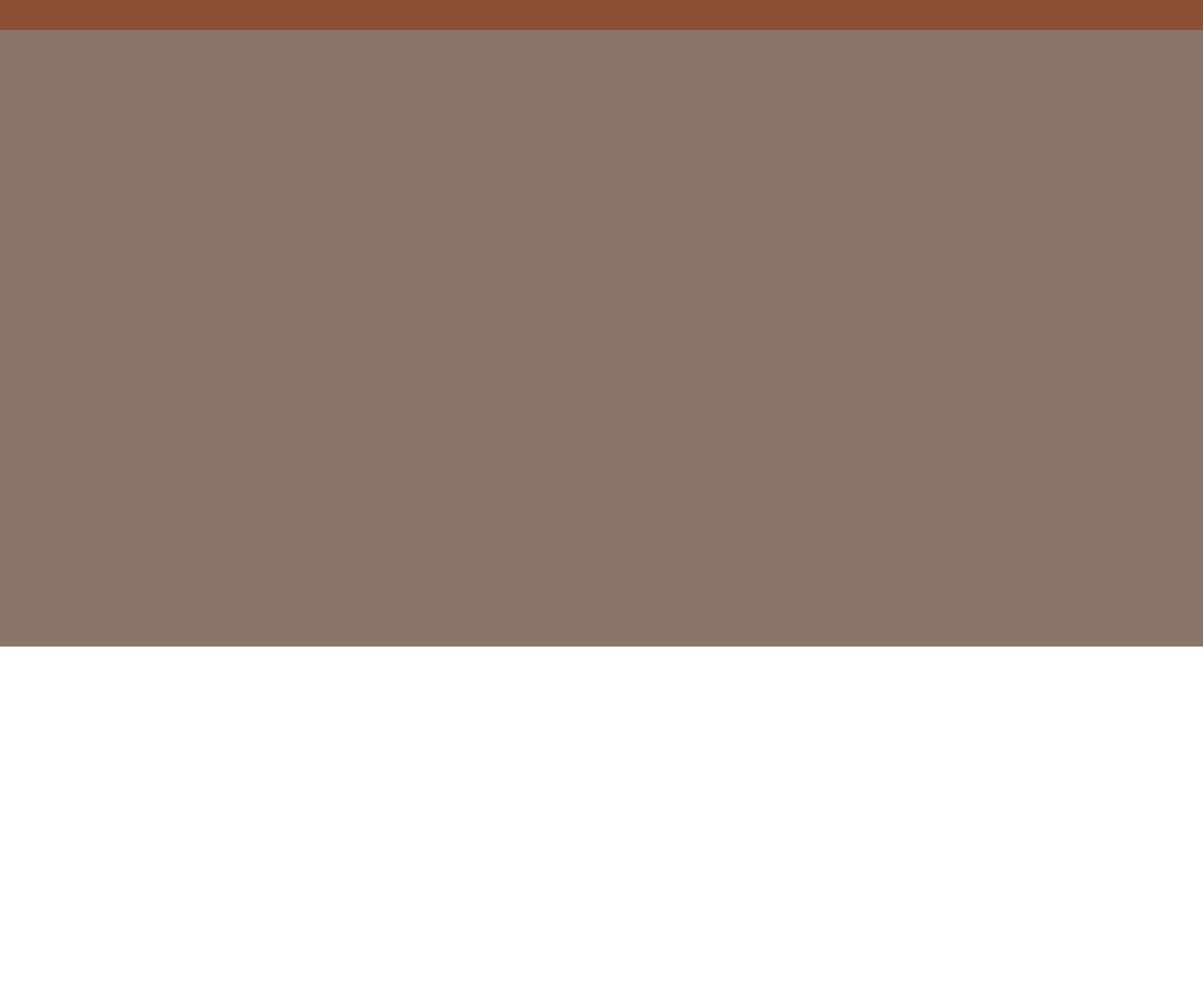
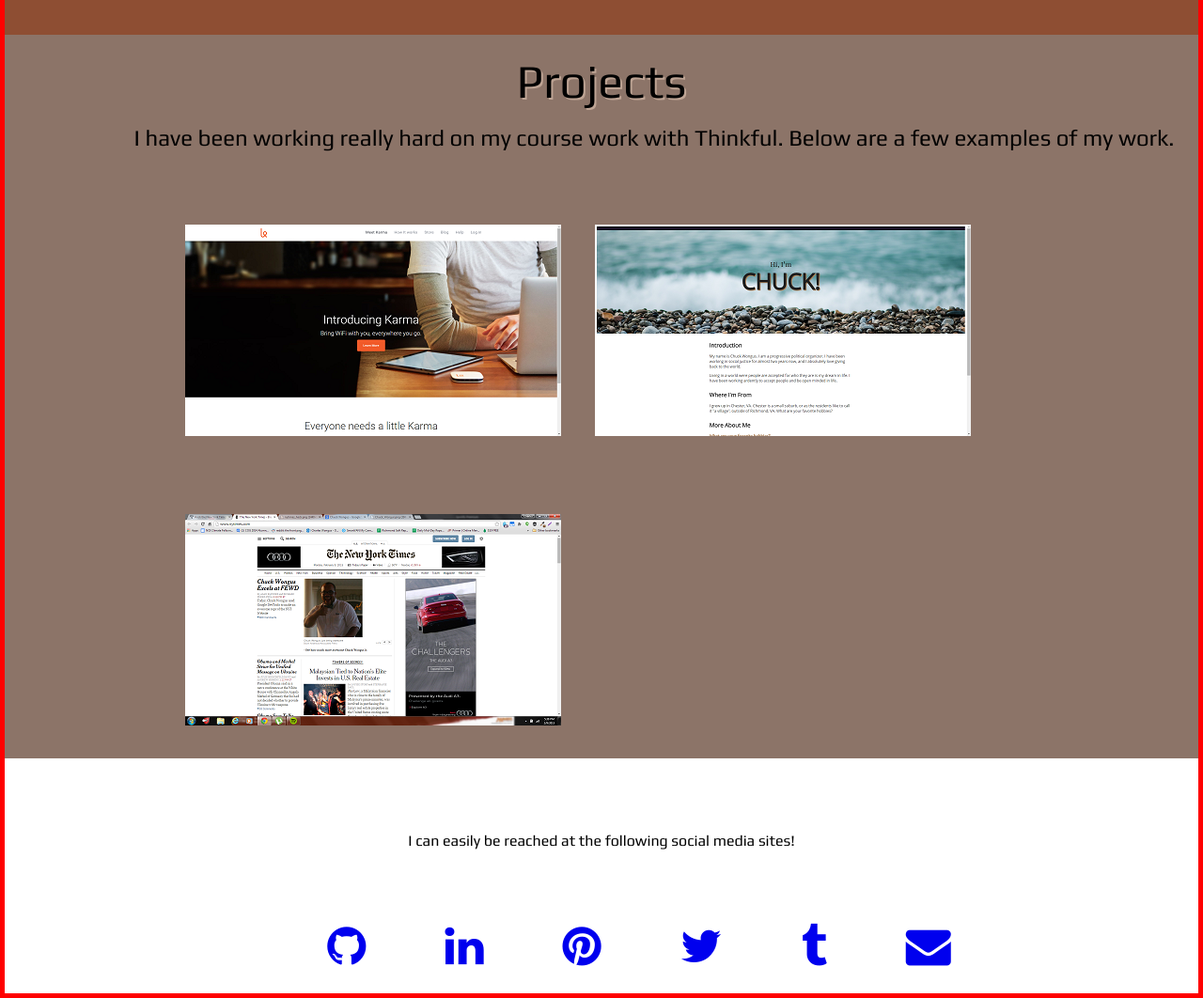
Before and after one commit to ActuallyItsCeCe/portfolio, a plain HTML site: page index.html in a window 1280 px wide. Shown: the part 1340-2402 px from the top of the page at 94% size. Before the commit the page ends 2028 px from the top, so only its background shows below. Drawn offline with Linux system fonts and the light colour scheme.

Commit message:
Commit from Mac

```diff
--- a/index.html
+++ b/index.html
@@ -17,7 +17,7 @@
                 <a href="#top"><li>Back to Top</li></a>
                 <a href="#story"><li>This is Chuck</li></a>
                 <a href="#projects"><li>Portfolio</li></a>
-                <li>Blog</li>
+                <a href="#contact"><li>Contact Me</li></a>
             </ul>
         </div>
     </nav>
@@ -32,22 +32,43 @@
         </div>
     </section>
     </a>
-    <a name="story">
+    <section class="test"><a name="story"></a></section>
     <section class="aboutme">
         <div class="content">
             <h2>Who Is Chuck?</h2>
             <img src="images/1621942_10204754550290911_1611490814335816803_n.jpg">
             <div class="story">My name is Chuck Wongus. I am a progressive political organizer. I have been working in social justice for almost two years now, and I absolutely love giving back to the world.
 <p><br>
-    Living in a world were people are accepted for who they are is my dream in life. I have been working ardently to accept people and be open minded in life!</p><br>
+    Living in a world were people are accepted for who they are is my dream in life. I have been working ardently to accept people and be open minded in life.</p><br>
         <p>I grew up in Chester, VA. Chester is a small suburb, or as the residents like to call it "a village", outside of Richmond, VA.</p>
         </div>
         </div>
     </section>
-    </a>
     <a name="projects">
-    <section class="projects">
+    <section class="projects" id="projects">
         <div class="content">
+            <h2>Projects</h2>
+            <h3>I have been working really hard on my course work with Thinkful. Below are a few examples of my work.</h3>
+            <ul>
+                <li><a href="http://yesimchuck.github.io/KarmaClone/"><img src="images/karma.png" alt="Clone of Karma Landing Page"></a></li>
+                <li><a href="http://yesimchuck.github.io/aboutme/"><img src="images/aboutme.png" alt="About Me Page"></a></li>
+                <li><img src="images/Chuck%20Wongus%20NYT%20Hack.png"></li>
+            </ul>
         </div>
     </section>
     </a>
+    <a name="contact">
+    <footer class="contact">
+        <div class="content">
+            <h1>I can easily be reached at the following social media sites!</h1>
+            <ul class="icons">
+                <li><a href="https://github.com/YesImChuck"><i class="fa fa-github fa-3x"></i></a></li>
+                <li><a href="http://www.linkedin.com/in/chuckwongus/en"><i class="fa fa-linkedin fa-3x"></i></a></li>
+                <li><a href="https://www.pinterest.com/charleswongus/"><i class="fa fa-pinterest fa-3x"></i></a></li>
+                <li><a href="https://www.twitter.com/chuckwongus"><i class="fa fa-twitter fa-3x"></i></a></li>
+                <li><a href="http://lifes-next-chapter.tumblr.com/"><i class="fa fa-tumblr fa-3x"></i></a></li>
+                <li><a href="mailto:charles.t.wongus@gmail.com"><i class="fa fa-envelope fa-3x"></i></a></li>
+            </ul>
+        </div>
+    </footer>
+    </a>
--- a/style.css
+++ b/style.css
@@ -119,6 +119,13 @@ table {
     width: 970px;
     padding-top: 100px;
 }
+
+@media only screen and (max-width: 600px) {
+    .introduction > .content {
+        width: 500px;
+    }}
+
+
 .introduction h1,
 .introduction h3 {
     color: white;
@@ -160,6 +167,12 @@ table {
     margin-top: 3rem;
     margin-left: 2rem;
 }
+
+@media only screen and (max-width: 1024px) {
+    .aboutme .content img {
+    height: 225px;
+    width: 200px;
+    }}
 .story {
     margin-top: 2.5rem;
     margin-left: 7rem;
@@ -171,5 +184,50 @@ table {
 .projects {
     background-color: #8C7468;
     margin-top: 0;
-    height: 41rem;
 }
+.projects .content h2 {
+    font-family: 'Play', sans-serif;
+    font-size: 3.125rem;
+    text-shadow: 2px 2px #BEA494;
+    text-align: center;
+    padding-top: 3.5rem;
+    padding: 1.5rem;
+}
+.projects .content h3 {
+    margin-left: 7rem;
+    font-family: 'Play', sans-serif;
+    font-size: 1.5rem;
+    text-align: center;
+}
+.projects .content ul {
+    margin-left: 10rem;
+}
+.projects .content li {
+    display: inline-block;
+    margin-left: 2rem;
+    margin-top: 5rem;
+}
+#projects {
+    padding-bottom: 2rem;
+}
+/* Footer */
+.contact {
+    height: 250px
+}
+.contact > .content{
+    text-align: center;
+    padding-top: 5rem;
+}
+.contact .content h1{
+    padding-bottom: 5em;
+    font-family: 'Play', sans-serif;
+    font-size: 1rem;
+}
+.icons li {
+    display: inline;
+    padding-left: 5rem;
+}
+/* Responsive */
+body {
+    border: 5px red solid;
+}
```
Also changed, not shown: images/Chuck Wongus NYT Hack.png (added), images/aboutme.png (added), images/karma.png (added).
